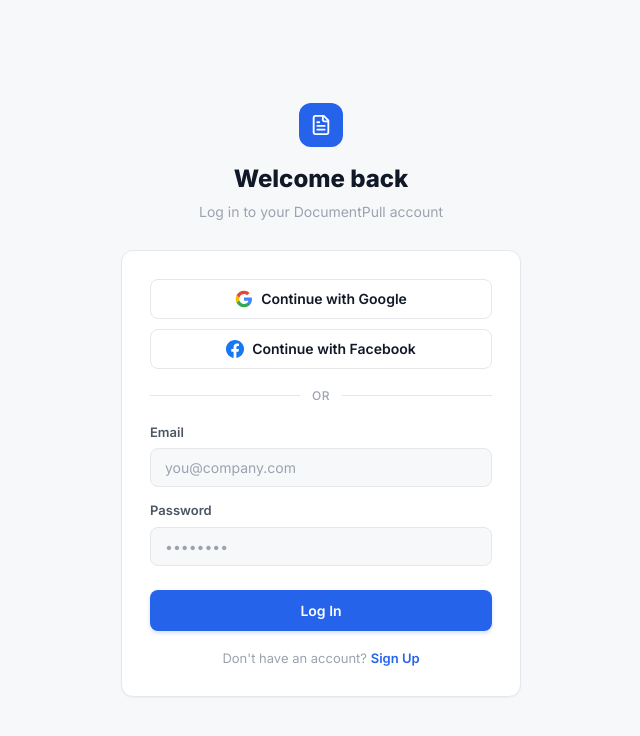
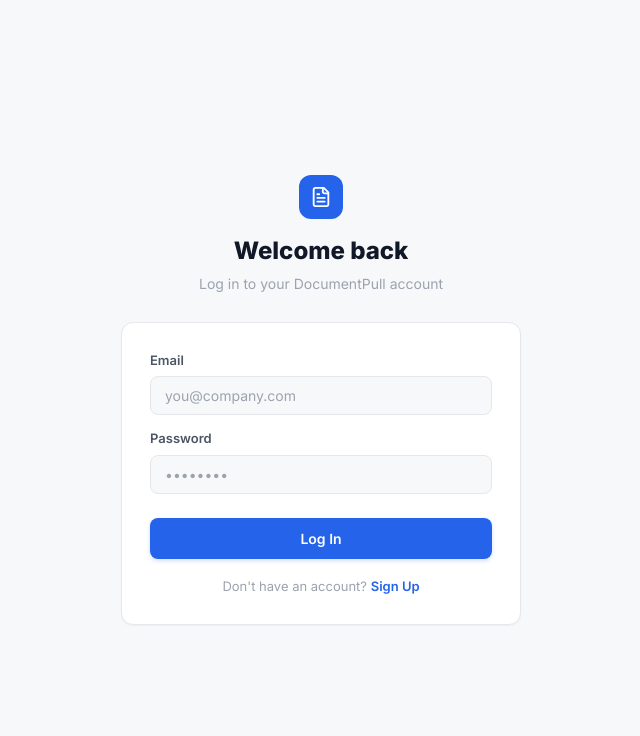
Before and after one commit to porterherrera/docpull, a React (Vite) app: page / in a window 1280 px wide. Both pictures are taken after a click on the button "Log In". Shown: the top 736 px of the page, without its empty margins (319-959 px from the left). Built offline with nearby package versions, Linux system fonts and the light colour scheme; no server answers.

Commit message:
Remove social login buttons, keep email/password only

```diff
--- a/src/components/AuthScreen.jsx
+++ b/src/components/AuthScreen.jsx
@@ -8,7 +8,6 @@
   const [password, setPassword] = useState('');
   const [name, setName] = useState('');
   const [loading, setLoading] = useState(false);
-  const [socialLoading, setSocialLoading] = useState(null);
   const [error, setError] = useState(null);
 
   const handleSubmit = async (e) => {
@@ -46,25 +45,6 @@
     }
   };
 
-  const handleSocialLogin = async (provider) => {
-    setSocialLoading(provider);
-    setError(null);
-
-    try {
-      const { error } = await supabase.auth.signInWithOAuth({
-        provider,
-        options: {
-          redirectTo: window.location.origin,
-        },
-      });
-      if (error) throw error;
-      // Redirect happens automatically
-    } catch (err) {
-      setError(err.message);
-      setSocialLoading(null);
-    }
-  };
-
   return (
     <div className="auth">
       <div className="auth-container">
@@ -94,38 +74,6 @@
               <AlertCircle size={14} /> {error}
             </div>
           )}
-
-          {/* Social Login Buttons */}
-          <div className="social-buttons">
-            <button
-              className="btn social-btn google"
-              onClick={() => handleSocialLogin('google')}
-              disabled={socialLoading}
-            >
-              <svg width="18" height="18" viewBox="0 0 24 24">
-                <path d="M22.56 12.25c0-.78-.07-1.53-.2-2.25H12v4.26h5.92a5.06 5.06 0 0 1-2.2 3.32v2.77h3.57c2.08-1.92 3.28-4.74 3.28-8.1z" fill="#4285F4"/>
-                <path d="M12 23c2.97 0 5.46-.98 7.28-2.66l-3.57-2.77c-.98.66-2.23 1.06-3.71 1.06-2.86 0-5.29-1.93-6.16-4.53H2.18v2.84C3.99 20.53 7.7 23 12 23z" fill="#34A853"/>
-                <path d="M5.84 14.09c-.22-.66-.35-1.36-.35-2.09s.13-1.43.35-2.09V7.07H2.18C1.43 8.55 1 10.22 1 12s.43 3.45 1.18 4.93l2.85-2.22.81-.62z" fill="#FBBC05"/>
-                <path d="M12 5.38c1.62 0 3.06.56 4.21 1.64l3.15-3.15C17.45 2.09 14.97 1 12 1 7.7 1 3.99 3.47 2.18 7.07l3.66 2.84c.87-2.6 3.3-4.53 6.16-4.53z" fill="#EA4335"/>
-              </svg>
-              {socialLoading === 'google' ? 'Connecting...' : 'Continue with Google'}
-            </button>
-
-            <button
-              className="btn social-btn facebook"
-              onClick={() => handleSocialLogin('facebook')}
-              disabled={socialLoading}
-            >
-              <svg width="18" height="18" viewBox="0 0 24 24" fill="#1877F2">
-                <path d="M24 12.073c0-6.627-5.373-12-12-12s-12 5.373-12 12c0 5.99 4.388 10.954 10.125 11.854v-8.385H7.078v-3.47h3.047V9.43c0-3.007 1.792-4.669 4.533-4.669 1.312 0 2.686.235 2.686.235v2.953H15.83c-1.491 0-1.956.925-1.956 1.874v2.25h3.328l-.532 3.47h-2.796v8.385C19.612 23.027 24 18.062 24 12.073z"/>
-              </svg>
-              {socialLoading === 'facebook' ? 'Connecting...' : 'Continue with Facebook'}
-            </button>
-          </div>
-
-          <div className="auth-divider">
-            <span>or</span>
-          </div>
 
           <form onSubmit={handleSubmit}>
             {!isLogin && (
```
